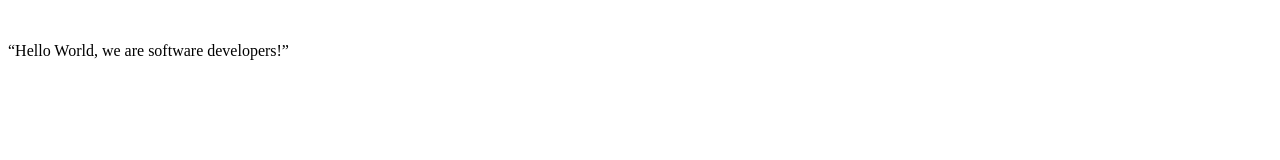
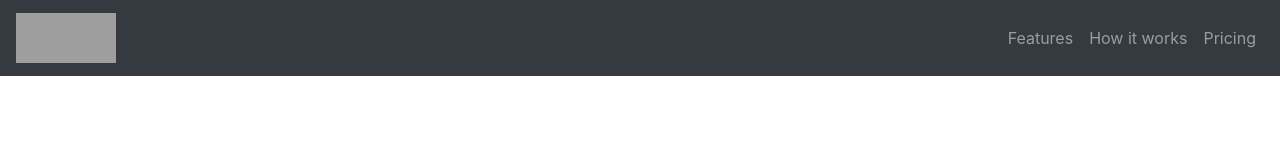
Before and after one commit to AyoMoses1/Microverse-Project, a plain HTML site: page index.html in a window 1280 px wide. Drawn offline with nearby package versions, Linux system fonts and the light colour scheme; grey boxes are pictures that could not be loaded.

Commit message:
added navbar and website logo

```diff
--- a/css/style.css
+++ b/css/style.css
@@ -0,0 +1,7 @@
+#header-img{
+   width: 100px;
+   height: 50px;
+}
+.navbar-nav{
+   margin-left: auto;
+}
--- a/index.html
+++ b/index.html
@@ -3,14 +3,50 @@
   <head>
     <meta charset="UTF-8">
     <title>HandCrafted Home, Home-made </title>
+    <link rel="stylesheet" href="https://stackpath.bootstrapcdn.com/bootstrap/4.3.1/css/bootstrap.min.css">
     <link rel="stylesheet" href="css/style.css">
   </head>
 
   <body>
     <header id = "header">
-      <img src="" alt="" id = "header-img">
+      <nav class="navbar navbar-expand-sm bg-dark navbar-dark">
+        <a class="navbar-brand" href="#">
+          <img src="https://cdn.pixabay.com/photo/2016/11/07/13/04/yoga-1805784_960_720.png" alt="" id = "header-img">
+        </a>
+        <ul class="navbar-nav">
+          <li class="nav-item">
+            <a class="nav-link" href="#">Features</a>
+          </li>
+          <li class="nav-item">
+            <a class="nav-link" href="#">How it works</a>
+          </li>
+          <li class="nav-item">
+            <a class="nav-link" href="#">Pricing</a>
+          </li>
+        </ul>
+      </nav>
     </header>
-    <p>“Hello World, we are software developers!”</p>
+
+
+
+
+
+
+
+
+
+
+
+
+
+
+
+
+
+
+
+
+
     <script src="https://cdn.freecodecamp.org/testable-projects-fcc/v1/bundle.js"></script>
     <script  src="js/index.js"></script>
   </body>
```
